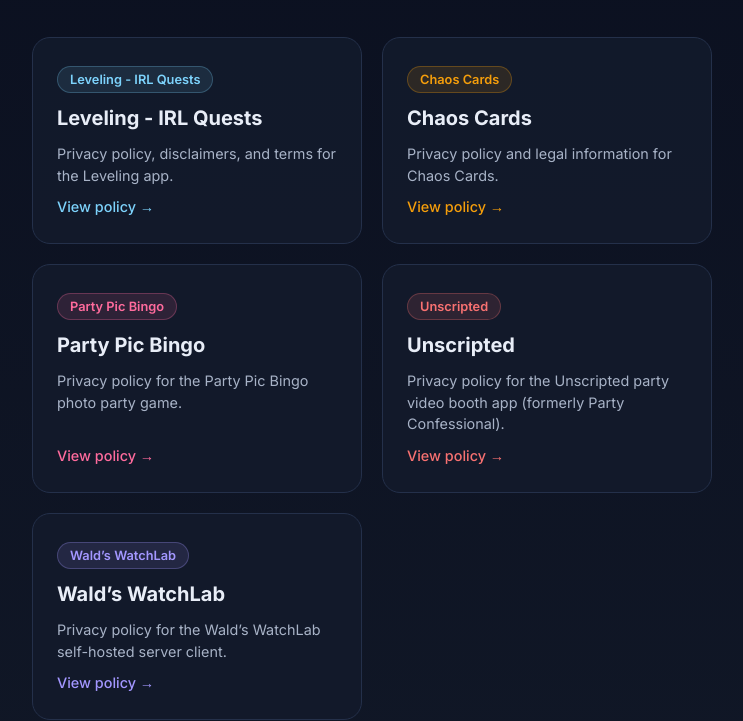
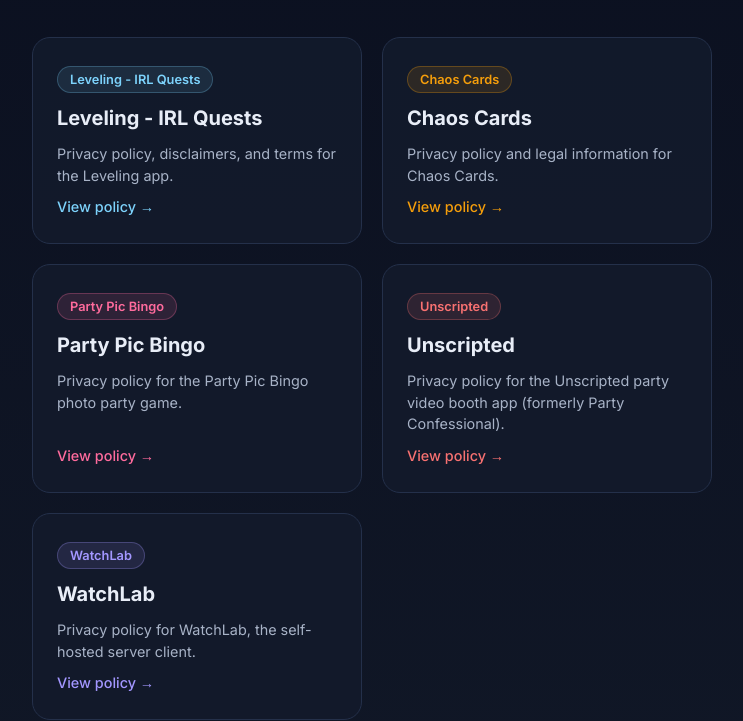
Before and after one commit to 16Awaldner/potential-garbanzo, a plain HTML site: page index.html in a window 1280 px wide. Shown: the part 118-839 px from the top of the page, without its empty margins (268-1011 px from the left). Drawn offline with Linux system fonts and the light colour scheme.

Commit message:
Rename Wald's WatchLab to WatchLab on the site
The page keeps its URL, which App Store Connect links to.

Co-Authored-By: Claude Opus 5.5 <noreply@anthropic.com>

```diff
--- a/index.html
+++ b/index.html
@@ -196,9 +196,9 @@
             </a>
 
             <a href="privacy-policy-walds-watchlab.html" class="card card--watchlab">
-                <span class="pill">Wald’s WatchLab</span>
-                <h2>Wald’s WatchLab</h2>
-                <p>Privacy policy for the Wald’s WatchLab self-hosted server client.</p>
+                <span class="pill">WatchLab</span>
+                <h2>WatchLab</h2>
+                <p>Privacy policy for WatchLab, the self-hosted server client.</p>
                 <span class="arrow">View policy &rarr;</span>
             </a>
         </div>
```
Also changed, not shown: privacy-policy-walds-watchlab.html (+3 -3 lines).
